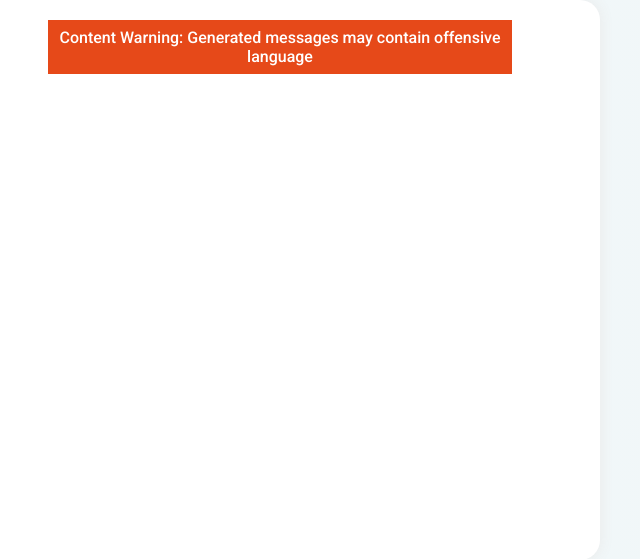
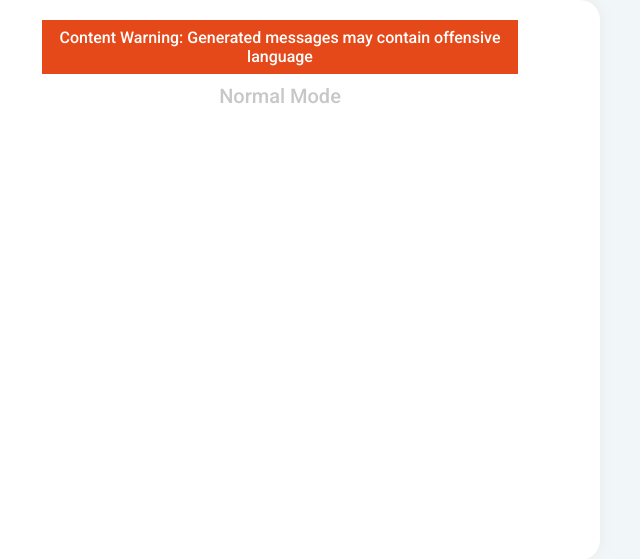
Before and after one commit to Cyberninja101/FalconAI, a Flask app: template Web_App/templates/home.html in a window 1280 px wide. Shown: the part 75-634 px from the top of the page, without its empty margins (360-1000 px from the left). Run offline with Flask 3, Linux system fonts and the light colour scheme; the template is opened without the code that fills it, so the values that code supplies are empty.

Commit message:
Formatting and QOL

```diff
--- a/Web_App/static/css/home.css
+++ b/Web_App/static/css/home.css
@@ -174,11 +174,12 @@ body {
 /* Content Warning: */
 #warning {
     background-color: rgb(230, 73, 25);
-    width:fit-content;
-    max-width: 70%;
+
+    max-width: 72%;
+    /* max-width: 600px; */
     margin-left: auto;
     margin-top: 20px;
-    margin-bottom: 20px;
+    margin-bottom: 10px;
     margin-right: auto;
 
     padding: 8px;
@@ -193,8 +194,8 @@ body {
     width:fit-content;
     max-width: 53%;
     margin-left: auto;
-    margin-top: 20px;
-    margin-bottom: 20px;
+    margin-top: 10px;
+    margin-bottom: 10px;
     margin-right: 20px;
     padding: 8px;
     border-radius: 9px;
@@ -208,8 +209,8 @@ body {
     width:fit-content;
     max-width: 53%;
     margin-right: auto;
-    margin-top: 20px;
-    margin-bottom: 20px;
+    margin-top: 10px;
+    margin-bottom: 10px;
     margin-left: 20px;
     padding: 8px;
     border-radius: 9px;
@@ -240,7 +241,7 @@ body {
 #mode_text {
     color: rgb(147, 144, 144);
     opacity: 0.5;
-    padding-bottom: 4px;
+    padding-bottom: 10px;
     font-size: 2.5vh;
 }
 
--- a/Web_App/templates/home.html
+++ b/Web_App/templates/home.html
@@ -36,6 +36,8 @@
             <div id="warning">
                 Content Warning: Generated messages may contain offensive language
             </div>
+            <!-- So it starts with document mode at the top -->
+            <div id="mode_text">Normal Mode</div>
         </div>
         <div id="uploaded_files">
             <h2 id="upload_file_title">Uploaded Files</h2>
```
